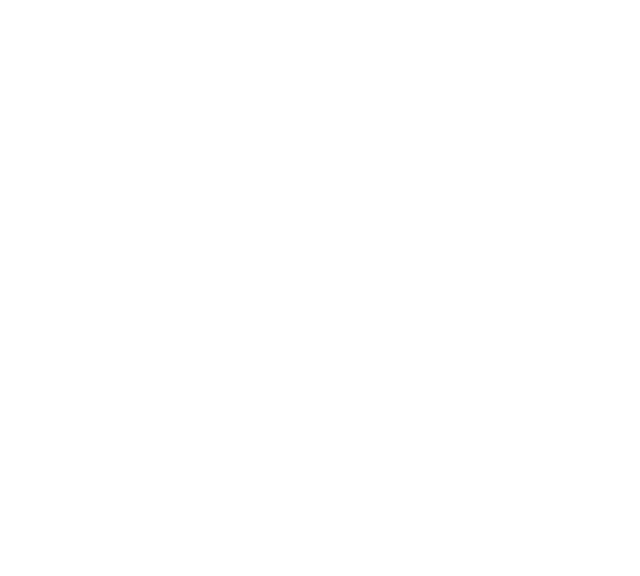
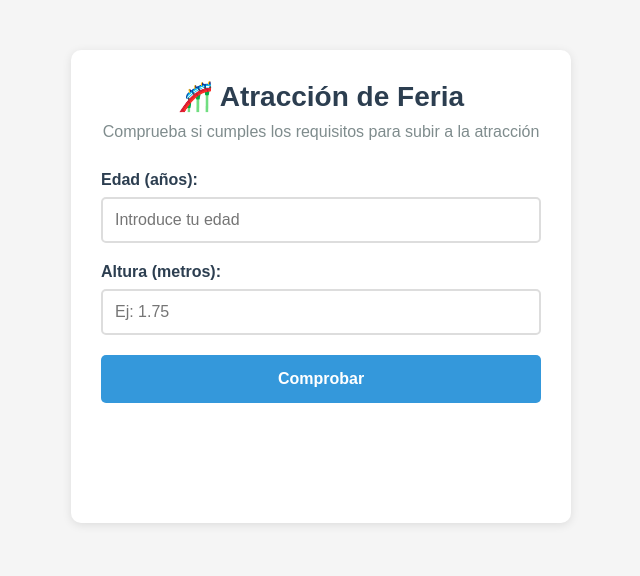
Before and after one commit to Oiranca/get-on-the-ride, a website: page index.html in a window 1280 px wide. Shown: the whole page, without its empty margins (319-959 px from the left). Drawn offline with Linux system fonts and the light colour scheme.

Commit message:
add initial HTML structure, CSS styles, and JavaScript functionality for ride requirements checker

```diff
--- a/index.html
+++ b/index.html
@@ -1,12 +1,12 @@
 <!doctype html>
-<html lang="en">
+<html lang="es">
   <head>
     <meta charset="UTF-8" />
     <meta name="viewport" content="width=device-width, initial-scale=1.0" />
-    <meta name="description" content="HTML CSS Template" />
-    <meta name="keywords" content="template, html, css" />
+    <meta name="description" content="Comprueba si puedes subir a la atracción" />
+    <meta name="keywords" content="atracción, feria, requisitos" />
     <meta name="author" content="Your Name" />
-    <title>HTML CSS Template</title>
+    <title>Get on the ride</title>
 
     <!-- CSS -->
     <link rel="stylesheet" href="src/css/main.css" />
@@ -15,19 +15,33 @@
     <link rel="icon" type="image/x-icon" href="assets/icons/favicon.ico" />
   </head>
   <body>
-    <!-- Header -->
-    <header>
-      <!-- Navigation content here -->
-    </header>
+    <main class="main-content">
+      <section class="ride-checker">
+        <header class="ride-checker__header">
+          <h1 class="ride-checker__title">🎢 Atracción de Feria</h1>
+          <p class="ride-checker__description">Comprueba si cumples los requisitos para subir a la atracción</p>
+        </header>
 
-    <!-- Main Content -->
-    <main>
-      <!-- Main content here -->
+        <form class="requirements-form">
+          <fieldset class="requirements-form__fieldset">
+            <div class="input-field">
+              <label for="age" class="input-field__label">Edad (años):</label>
+              <input type="number" id="age" class="input-field__input" min="1" max="120" placeholder="Introduce tu edad">
+            </div>
+
+            <div class="input-field">
+              <label for="height" class="input-field__label">Altura (metros):</label>
+              <input type="number" id="height" class="input-field__input" step="0.01" min="0.5" max="2.5" placeholder="Ej: 1.75">
+            </div>
+
+            <button id="check-btn" class="check-button" type="button">Comprobar</button>
+          </fieldset>
+
+          <div id="result" class="result-message"></div>
+        </form>
+      </section>
     </main>
 
-    <!-- Footer -->
-    <footer>
-      <!-- Footer content here -->
-    </footer>
+    <script src="src/js/main.js"></script>
   </body>
 </html>
--- a/src/css/main.css
+++ b/src/css/main.css
@@ -1,101 +1,134 @@
-/* ===== CSS VARIABLES ===== */
 :root {
-  /* Colors */
-  --primary-color: #007bff;
-  --secondary-color: #6c757d;
-  --success-color: #28a745;
-  --danger-color: #dc3545;
-  --warning-color: #ffc107;
-  --info-color: #17a2b8;
-  --light-color: #f8f9fa;
-  --dark-color: #343a40;
-
-  /* Text colors */
-  --text-primary: #212529;
-  --text-secondary: #6c757d;
-  --text-light: #fff;
-
-  /* Background colors */
-  --bg-primary: #fff;
-  --bg-secondary: #f8f9fa;
-  --bg-dark: #343a40;
-
-  /* Typography */
-  --font-family: 'Segoe UI', Tahoma, Geneva, Verdana, sans-serif;
-  --font-size-base: 16px;
-  --font-size-sm: 14px;
-  --font-size-lg: 18px;
-  --font-size-xl: 24px;
-  --font-size-xxl: 32px;
-
-  /* Spacing */
-  --spacing-xs: 0.25rem;
-  --spacing-sm: 0.5rem;
-  --spacing-md: 1rem;
-  --spacing-lg: 1.5rem;
-  --spacing-xl: 3rem;
-
-  /* Borders */
-  --border-radius: 0.375rem;
-  --border-width: 1px;
-  --border-color: #dee2e6;
-
-  /* Shadows */
-  --shadow-sm: 0 0.125rem 0.25rem rgb(0, 0, 0, 0.075);
-  --shadow-md: 0 0.5rem 1rem rgb(0, 0, 0, 0.15);
-  --shadow-lg: 0 1rem 3rem rgb(0, 0, 0, 0.175);
-
-  /* Transitions */
-  --transition: all 0.15s ease-in-out;
+  --main-color: #3498db;
+  --main-color-hover: #2980b9;
+  --text-color: #333;
+  --title-color: #2c3e50;
+  --light-text: #7f8c8d;
+  --background: #f5f5f5;
+  --white: white;
+  --border-color: #ddd;
+  --success-bg: #d4edda;
+  --success-color: #155724;
+  --success-border: #c3e6cb;
+  --error-bg: #f8d7da;
+  --error-color: #721c24;
+  --error-border: #f5c6cb;
+  --border-radius: 5px;
+  --spacing: 20px;
 }
 
-/* ===== CSS RESET ===== */
 * {
   margin: 0;
   padding: 0;
   box-sizing: border-box;
 }
 
-html {
-  scroll-behavior: smooth;
+body {
+  font-family: Arial, sans-serif;
+  background-color: var(--background);
+  color: var(--text-color);
 }
 
-body {
-  font-family: var(--font-family);
-  font-size: var(--font-size-base);
-  line-height: 1.6;
-  color: var(--text-primary);
-  background-color: var(--bg-primary);
+.main-content {
+  padding: 50px var(--spacing);
 }
 
-/* ===== UTILITIES ===== */
-.container {
-  max-width: 1200px;
+.ride-checker {
+  max-width: 500px;
   margin: 0 auto;
-  padding: 0 var(--spacing-md);
-}
-
-.text-center {
+  padding: 30px;
+  background: var(--white);
+  border-radius: 10px;
+  box-shadow: 0 2px 10px rgba(0,0,0,0.1);
   text-align: center;
 }
 
-.text-left {
+.ride-checker__header {
+  margin-bottom: 30px;
+}
+
+.ride-checker__title {
+  color: var(--title-color);
+  margin-bottom: 10px;
+  font-size: 28px;
+}
+
+.ride-checker__description {
+  color: var(--light-text);
+}
+
+.requirements-form {
+  display: flex;
+  flex-direction: column;
+  gap: var(--spacing);
+}
+
+.requirements-form__fieldset {
+  border: none;
+  display: flex;
+  flex-direction: column;
+  gap: var(--spacing);
+}
+
+.input-field {
   text-align: left;
 }
 
-.text-right {
-  text-align: right;
+.input-field__label {
+  display: block;
+  margin-bottom: 8px;
+  font-weight: bold;
+  color: var(--title-color);
 }
 
-/* ===== RESPONSIVE DESIGN ===== */
-@media (max-width: 768px) {
-  .container {
-    padding: 0 var(--spacing-sm);
-  }
+.input-field__input {
+  width: 100%;
+  padding: 12px;
+  border: 2px solid var(--border-color);
+  border-radius: var(--border-radius);
+  font-size: 16px;
 }
 
-@media (max-width: 480px) {
-  .container {
-    padding: 0 var(--spacing-sm);
-  }
+.input-field__input:focus {
+  outline: none;
+  border-color: var(--main-color);
 }
+
+.check-button {
+  padding: 15px 30px;
+  background-color: var(--main-color);
+  color: var(--white);
+  border: none;
+  border-radius: var(--border-radius);
+  font-size: 16px;
+  font-weight: bold;
+  cursor: pointer;
+}
+
+.check-button:hover {
+  background-color: var(--main-color-hover);
+}
+
+.result-message {
+  margin-top: var(--spacing);
+  padding: 15px;
+  border-radius: var(--border-radius);
+  font-size: 18px;
+  font-weight: bold;
+  min-height: 50px;
+  display: flex;
+  align-items: center;
+  justify-content: center;
+}
+
+.result-message.success {
+  background-color: var(--success-bg);
+  color: var(--success-color);
+  border: 1px solid var(--success-border);
+}
+
+.result-message.error {
+  background-color: var(--error-bg);
+  color: var(--error-color);
+  border: 1px solid var(--error-border);
+}
--- /dev/null
+++ b/src/js/main.js
@@ -0,0 +1,28 @@
+const checkRequirements = () => {
+  const age = parseInt(document.getElementById('age').value);
+  const height = parseFloat(document.getElementById('height').value);
+
+  if (isNaN(age) || isNaN(height)) {
+    showResult('Por favor, introduce valores válidos', 'error');
+    return;
+  }
+
+  const ageValid = age >= 16 && age <= 60;
+  const heightValid = height >= 1.40 && height <= 1.90;
+
+  if (ageValid && heightValid) {
+    showResult('✅ Puedes subir a la atracción', 'success');
+  } else {
+    showResult('❌ No cumples los requisitos', 'error');
+  }
+};
+
+const showResult = (message, type) => {
+  const result = document.getElementById('result');
+  result.textContent = message;
+  result.className = `result-message ${type}`;
+};
+
+document.addEventListener('DOMContentLoaded', () => {
+  document.getElementById('check-btn').addEventListener('click', checkRequirements);
+});
```
